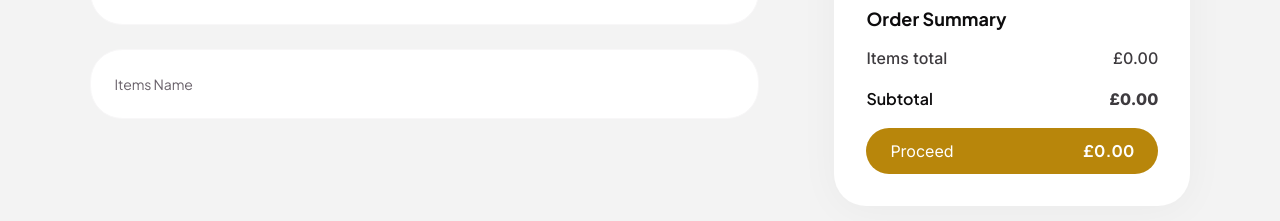
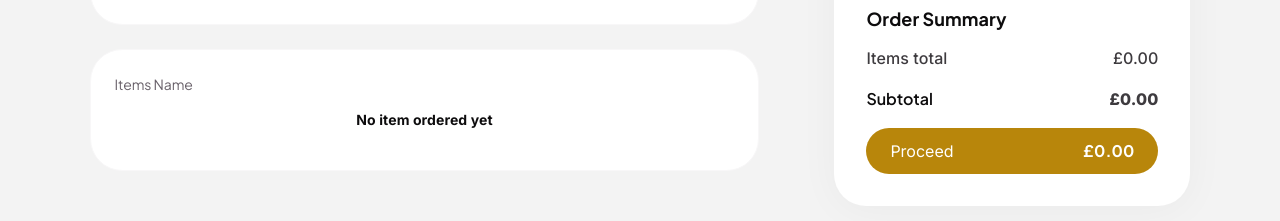
Before and after one commit to temfa/hostruct, a Next.js app: page /cart in a window 1280 px wide. Shown: the part 235-456 px from the top of the page. Built offline with nearby package versions, Linux system fonts and the light colour scheme.

Commit message:
Integrated Stripe

```diff
--- a/components/cart-body/index.tsx
+++ b/components/cart-body/index.tsx
@@ -41,7 +41,10 @@ export const CartBody = () => {
             </div>
             <div className={styles.bottom}>
               <h2>Items Name</h2>
-              {cartItems?.map((item, index) => {
+              {cartItems?.length === 0 ? (
+                <h3>No item ordered yet</h3>
+              ) : (
+                cartItems?.map((item, index) => {
                   return (
                     <div className={styles.single} key={index}>
                       <div className={styles.cartLeft}>
@@ -71,7 +74,8 @@ export const CartBody = () => {
                       </div>
                     </div>
                   );
-              })}
+                })
+              )}
             </div>
           </div>
           <div className={styles.right}>
--- a/components/cart-body/styles.module.css
+++ b/components/cart-body/styles.module.css
@@ -73,6 +73,18 @@
     font-size: 14px;
     line-height: 20px;
     letter-spacing: -0.1px;
+}
+
+.bottom>h3 {
+    color: #0D0C0D;
+    font-weight: 700;
+    font-size: 14px;
+    line-height: 20px;
+    letter-spacing: 0.1px;
+    padding: 16px 0px;
+    height: 52px;
+    text-align: center;
+    vertical-align: middle;
 }
 
 .single {
```
Lines whose indentation alone changed are shown as unchanged.
